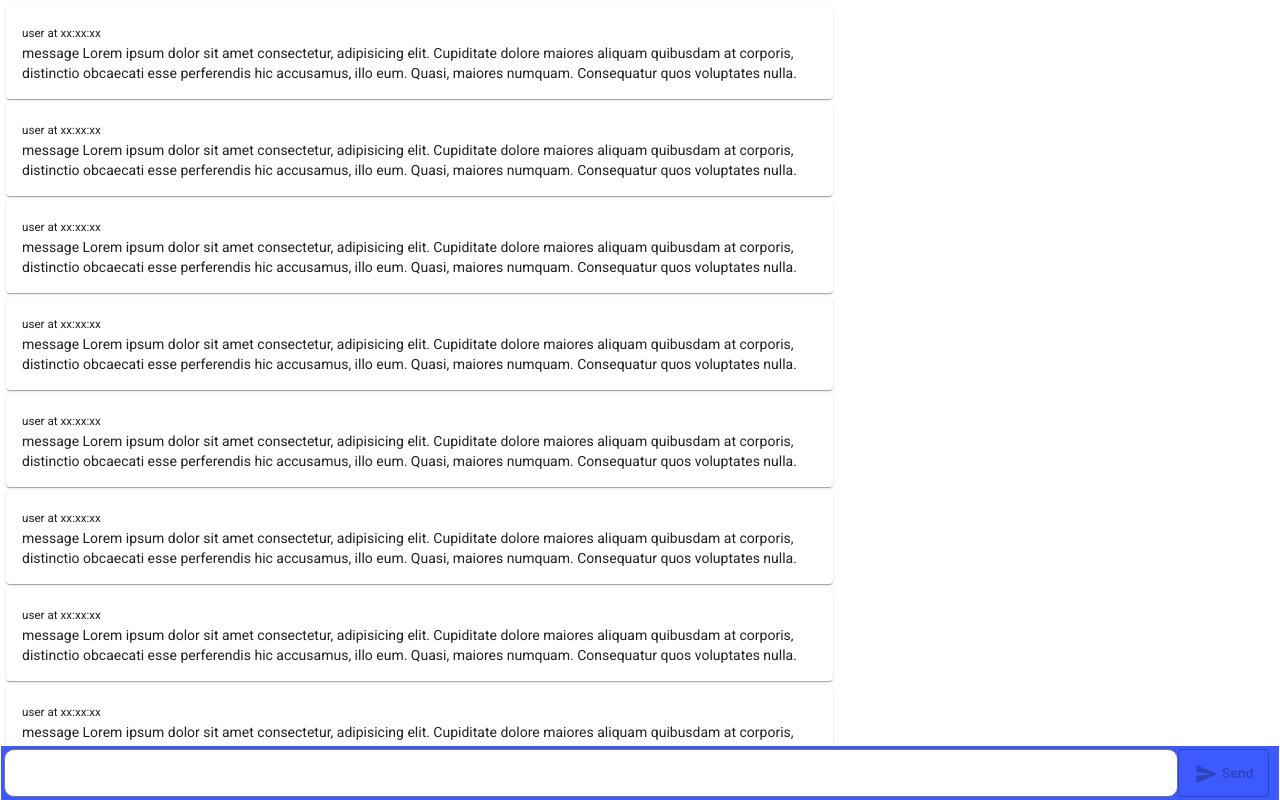
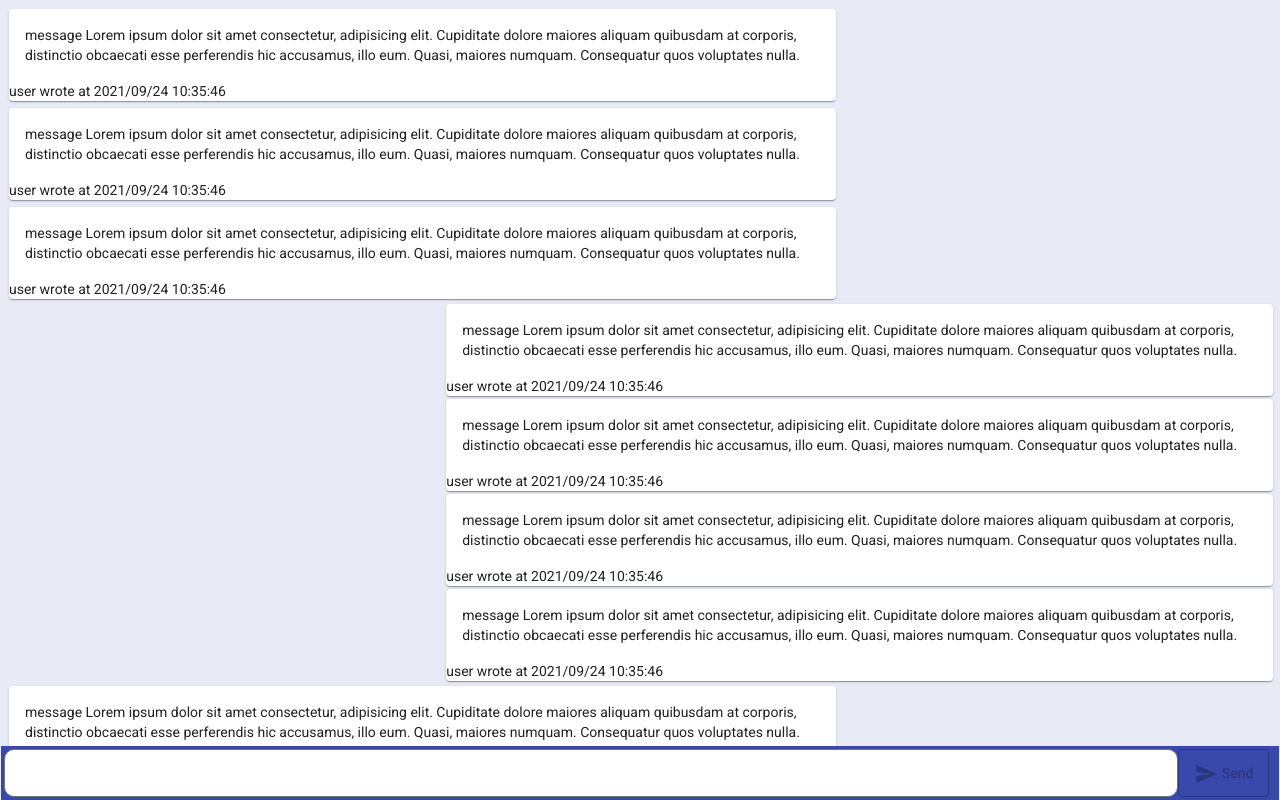
Before and after one commit to robmanganelly/simple-chat-client, an Angular app: page / in a window 1280 px wide. Shown: the top 800 px of the page. Built offline with nearby package versions, Linux system fonts and the light colour scheme.

Commit message:
templating chat window and adding style

```diff
--- a/src/app/components/chat-bubble/chat-bubble.component.html
+++ b/src/app/components/chat-bubble/chat-bubble.component.html
@@ -1,10 +1,12 @@
-<div class="left-chat-bubble">
+<div [ngClass]="{'left-chat-bubble': userSentTheMessage, 'right-chat-bubble': !userSentTheMessage}">
   <mat-card>
+    <!-- <mat-card-header> -->
+      <!-- <mat-card-subtitle>user wrote at 2021/09/24 10:35:46</mat-card-subtitle> -->
+    <!-- </mat-card-header> -->
     <mat-card-content>
-      <small>user at xx:xx:xx</small>
       <p>message Lorem ipsum dolor sit amet consectetur, adipisicing elit. Cupiditate dolore maiores aliquam quibusdam at corporis, distinctio obcaecati esse perferendis hic accusamus, illo eum. Quasi, maiores numquam. Consequatur quos voluptates nulla.</p>
     </mat-card-content>
-
+  <mat-card-footer>user wrote at 2021/09/24 10:35:46</mat-card-footer>
   </mat-card>
 
 </div>
--- a/src/app/components/chat-bubble/chat-bubble.component.scss
+++ b/src/app/components/chat-bubble/chat-bubble.component.scss
@@ -1,5 +1,7 @@
 @mixin chat-bubble{
-  width: 65%;
+  max-width: 65%;
+  font-family: 'Times New Roman', Times, serif;
+  margin: 3px;
 }
 
 @mixin top-bubble{
--- a/src/app/components/chat-bubble/chat-bubble.component.ts
+++ b/src/app/components/chat-bubble/chat-bubble.component.ts
@@ -7,6 +7,8 @@ import { Component, OnInit } from '@angular/core';
 })
 export class ChatBubbleComponent implements OnInit {
 
+  userSentTheMessage: boolean = /*this is a faked value for test purposes */ Math.random()*100 > 50;
+
   constructor() { }
 
   ngOnInit(): void {
--- a/src/app/components/chat-window/chat-window.component.html
+++ b/src/app/components/chat-window/chat-window.component.html
@@ -1,16 +1,6 @@
-<div class="wdw">
-  <app-chat-bubble></app-chat-bubble>
-  <app-chat-bubble></app-chat-bubble>
-  <app-chat-bubble></app-chat-bubble>
-  <app-chat-bubble></app-chat-bubble>
-  <app-chat-bubble></app-chat-bubble>
-  <app-chat-bubble></app-chat-bubble>
-  <app-chat-bubble></app-chat-bubble>
-  <app-chat-bubble></app-chat-bubble>
-  <app-chat-bubble></app-chat-bubble>
-  <app-chat-bubble></app-chat-bubble>
-  <app-chat-bubble></app-chat-bubble>
-  <app-chat-bubble></app-chat-bubble>
+<div class="wdw prim-color-lgt">
+  <app-chat-bubble *ngFor="let msg of roomMsg"></app-chat-bubble>
+
   <!-- <app-chat-bubble></app-chat-bubble> -->
 
 </div>
--- a/src/app/components/chat-window/chat-window.component.scss
+++ b/src/app/components/chat-window/chat-window.component.scss
@@ -1,4 +1,5 @@
 .wdw{
- padding: 4px;
- min-height: 100%;
+
+  padding: 4px;
+  min-height: 100%;
 }
--- a/src/app/components/chat-window/chat-window.component.ts
+++ b/src/app/components/chat-window/chat-window.component.ts
@@ -7,6 +7,9 @@ import { Component, OnInit } from '@angular/core';
 })
 export class ChatWindowComponent implements OnInit {
 
+  //fake data
+  roomMsg = [1,1,1,1,1,1,1,1,1,1,1,1,1]
+
   constructor() { }
 
   ngOnInit(): void {
--- a/src/styles.scss
+++ b/src/styles.scss
@@ -12,7 +12,7 @@
 // Define the palettes for your theme using the Material Design palettes available in palette.scss
 // (imported above). For each palette, you can optionally specify a default, lighter, and darker
 // hue. Available color palettes: https://material.io/design/color/
-$simple-chat-client-primary: mat.define-palette(mat.$indigo-palette, A400, A200, A100);
+$simple-chat-client-primary: mat.define-palette(mat.$indigo-palette, 600, 50, 800);
 $simple-chat-client-accent: mat.define-palette(mat.$lime-palette, A200, A100, A400);
 
 // The warn palette is optional (defaults to red).
```
